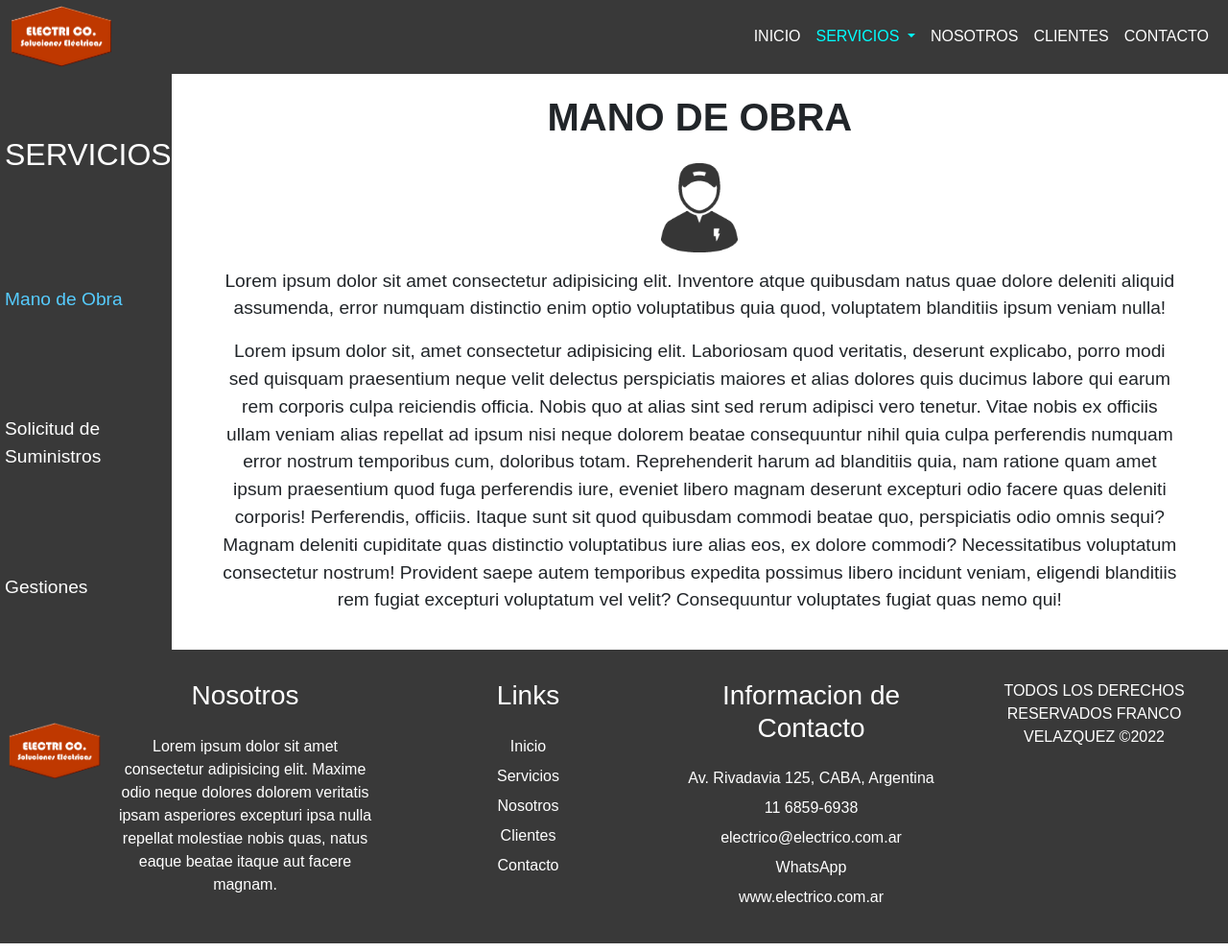
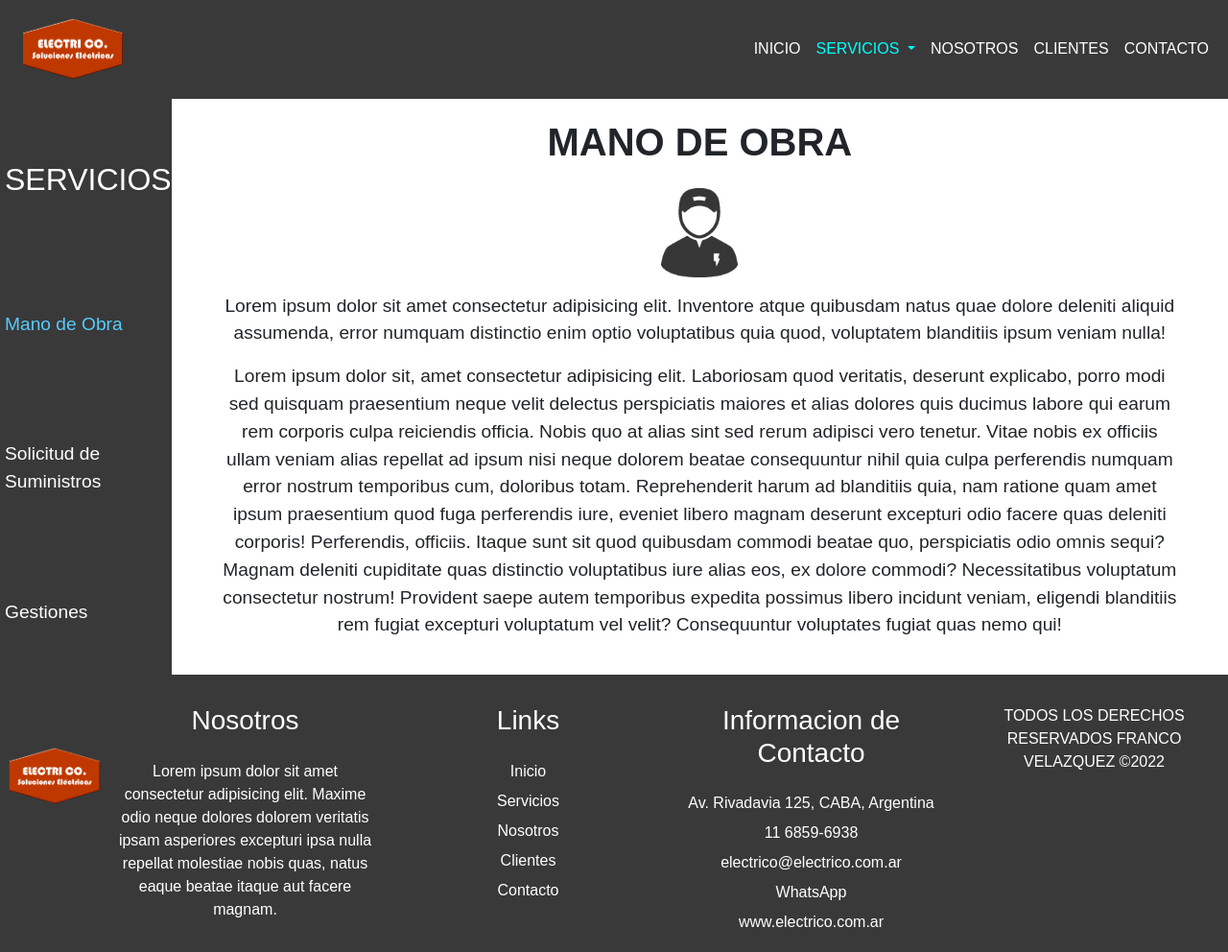
Before and after one commit to fvelazquez97/proyecto-web-Franco-Velazquez, a plain HTML site: page pages/servicio_1.html in a window 1280 px wide. Shown: the whole page at 96% size. Drawn offline with nearby package versions, Linux system fonts and the light colour scheme.

Commit message:
Modificacion de nav en todo el sitio, hover en selector de servicios

```diff
--- a/css/style.css
+++ b/css/style.css
@@ -4,7 +4,7 @@
 }
 
 ul {
-  padding-left: 0
+  padding-left: 0;
 }
 
 @import url("https://fonts.googleapis.com/css2?family=Fira+Sans&family=Roboto:wght@100&display=swap");
@@ -234,6 +234,10 @@ footer nav li {
   margin-top: 5px;
 }
 
+.selectorServicios a:hover {
+  color: #56ccff;
+}
+
 .selectorServicios .paginaActual {
   color: #56ccff;
 }
@@ -436,7 +440,6 @@ footer nav li {
 }
 
 @media (max-width: 1000px) {
-
   /* RESPONSIVE DEL NAV */
 
   header nav {
@@ -513,7 +516,6 @@ footer nav li {
 }
 
 @media (max-width: 750px) {
-
   /* RESPONSIVE DEL FOOTER */
   footer nav {
     flex-direction: column;
@@ -554,9 +556,9 @@ footer nav li {
     display: none;
   }
 
- .divServicios {
-  margin: 15px 0
- }
+  .divServicios {
+    margin: 15px 0;
+  }
 
   /* RESPONSIVE DE NUESTROS CLIENTES */
 
--- a/pages/servicio_1.html
+++ b/pages/servicio_1.html
@@ -23,17 +23,16 @@
 <body>
   <header>
     <nav>
-      <div>
-        <a href="../index.html"><img class="imgHeader" src="../img/logo_electri_co.png" alt="logo electri co" /></a>
-      </div>
-      <nav class="navbar navbar-expand-lg navbar-light sticky-top">
+      <nav class="navbar navbar-expand-lg navbar-light sticky-top w-100">
         <div class="container-fluid">
+          <a class="navbar-brand" href="../index.html"><img class="imgHeader" src="../img/logo_electri_co.png"
+              alt="logo de electri co"></a>
           <button class="navbar-toggler" type="button" data-bs-toggle="collapse" data-bs-target="#navbarNavDropdown"
             aria-controls="navbarNavDropdown" aria-expanded="false" aria-label="Toggle navigation">
             <span class="navbar-toggler-icon"></span>
           </button>
           <div class="collapse navbar-collapse" id="navbarNavDropdown">
-            <ul class="navbar-nav">
+            <ul class="navbar-nav ms-auto">
               <li class="nav-item">
                 <a class="nav-link" aria-current="page" href="../index.html">INICIO</a>
               </li>
```
Also changed, not shown: index.html (+4 -3 lines), pages/contacto.html (+6 -7 lines), pages/nosotros.html (+5 -6 lines), pages/nuestros_clientes.html (+4 -5 lines), pages/servicio_2.html (+4 -5 lines), pages/servicio_3.html (+8 -9 lines).
